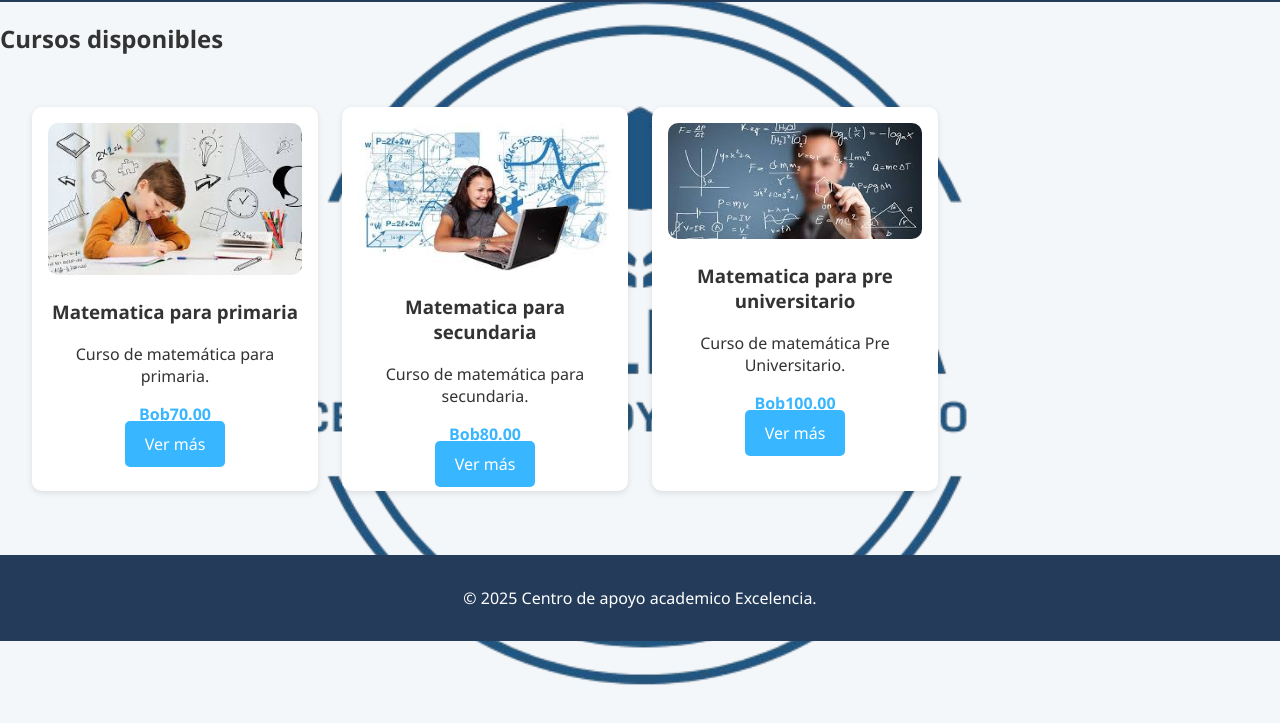
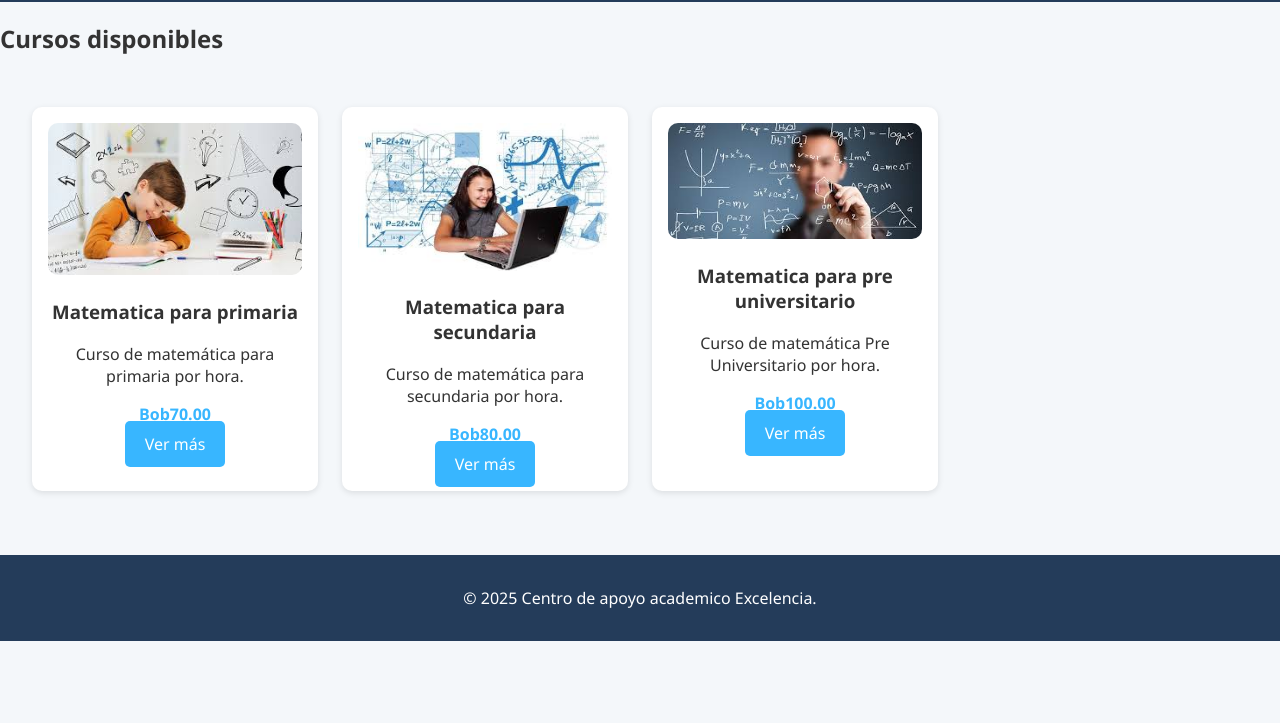
Before and after one commit to Ale01010/Academia-Digital, a plain HTML site: page cursos.html in a window 1280 px wide. Shown: the part 63-786 px from the top of the page. Drawn offline with Linux system fonts and the light colour scheme.

Commit message:
Add files via upload

```diff
--- a/cursos.html
+++ b/cursos.html
@@ -21,21 +21,21 @@
       <div class="card">
         <img src="img/primaria.jpeg" alt="Curso primaria" />
         <h3>Matematica para primaria</h3>
-        <p>Curso de matemática para primaria.</p>
+        <p>Curso de matemática para primaria por hora.</p>
         <p class="precio">Bob70.00</p>
         <a href="detalle.html?id=prim" class="btn">Ver más</a>
       </div>
       <div class="card">
         <img src="img/secundaria.jpeg" alt="Curso secundaria" />
         <h3>Matematica para secundaria</h3>
-        <p>Curso de matemática para secundaria.</p>
+        <p>Curso de matemática para secundaria por hora.</p>
         <p class="precio">Bob80.00</p>
         <a href="detalle2.html?id=sec" class="btn">Ver más</a>
       </div>
       <div class="card">
         <img src="img/universitario.jpeg" alt="Curso pre universitario" />
         <h3>Matematica para pre universitario</h3>
-        <p>Curso de matemática Pre Universitario.</p>
+        <p>Curso de matemática Pre Universitario por hora.</p>
         <p class="precio">Bob100.00</p>
         <a href="detalle3.html?id=preu" class="btn">Ver más</a>
       </div>
--- a/styles.css
+++ b/styles.css
@@ -3,12 +3,8 @@ body {
   font-family: 'Segoe UI', Tahoma, Geneva, Verdana, sans-serif;
   background: #f4f7fa;
   color: #333;
-  background-image: url("img/logo Academia.png");
-  background-repeat: no-repeat;
-  background-position: center center;
-  background-size: contain;
-  background-attachment: fixed;
 }
+
 header {
   background: #243c5a;
   color: white;
```
Also changed, not shown: index.html (+1 -1 lines).
